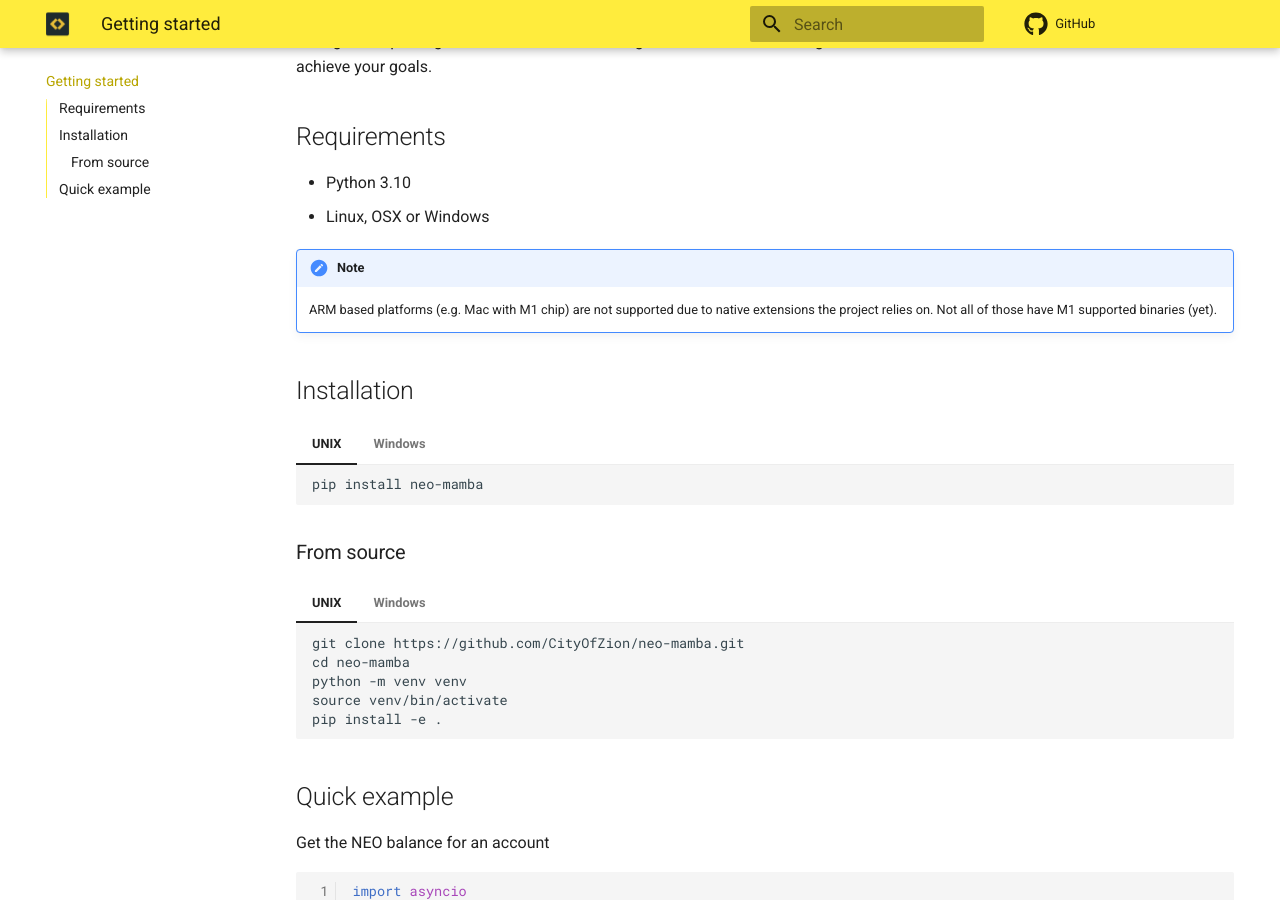
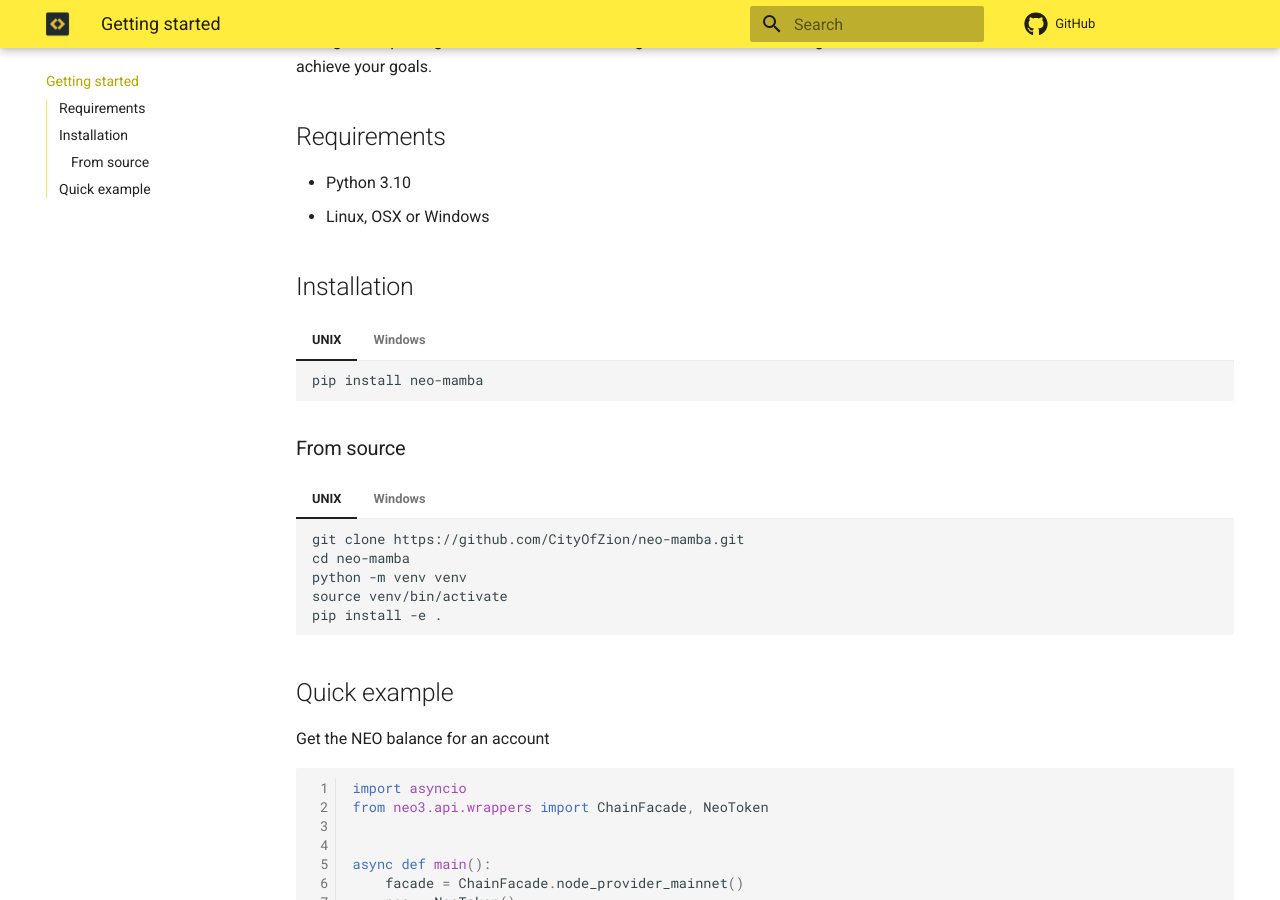
Before and after one commit to CityOfZion/neo-mamba, an MkDocs documentation site: the page built from docs/source/getting-started.md, in a window 1280 px wide and 900 px high, scrolled down 318 px. Built offline with MkDocs 1.6.1 and Material for MkDocs 9.7.7, drawn with Linux system fonts in a browser that asks for light colours; comment, search, counter and statistics services are not loaded.

Commit message:
docs: remove obsolete statement on ARM support (#251)

```diff
--- a/docs/source/getting-started.md
+++ b/docs/source/getting-started.md
@@ -12,11 +12,6 @@ work with it to achieve your goals.
 ## Requirements
 * Python 3.10
 * Linux, OSX or Windows
-
-!!! note
-
-    ARM based platforms (e.g. Mac with M1 chip) are not supported due to native extensions
-    the project relies on. Not all of those have M1 supported binaries (yet).
 
 ## Installation
 
```
